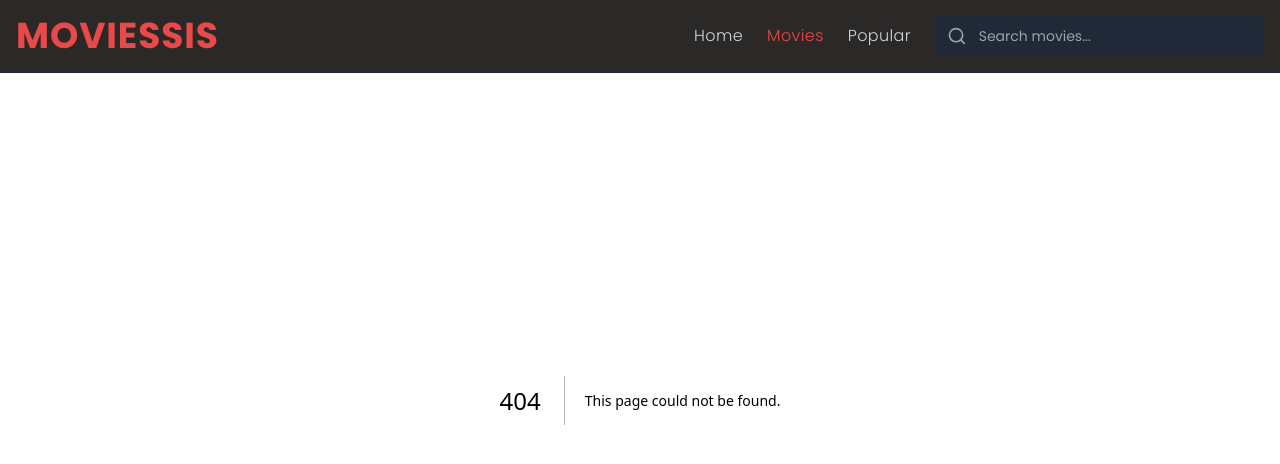
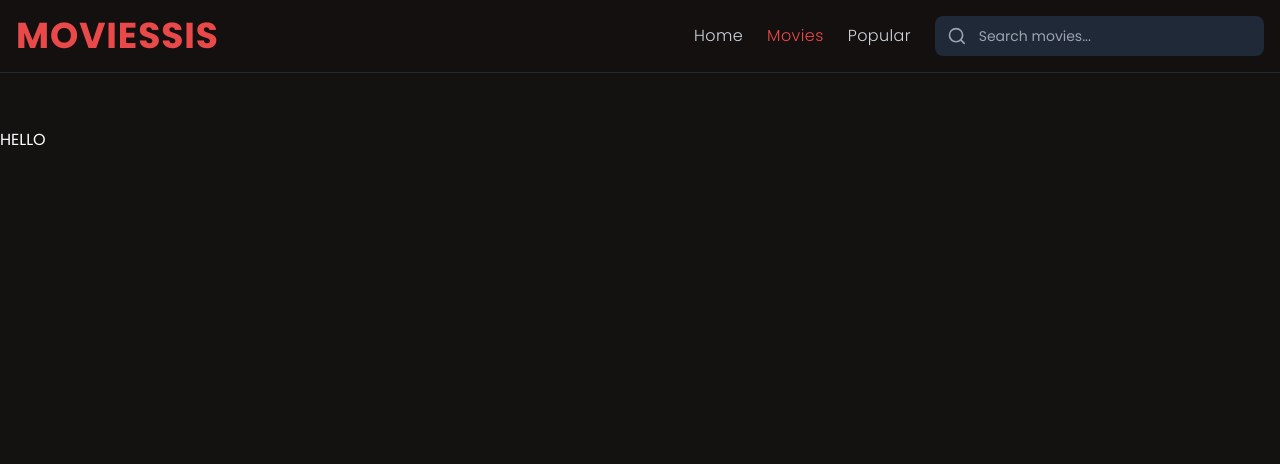
Before and after one commit to hndraphyy/MOVIESSIS, a Next.js app: page /movies in a window 1280 px wide. Before the commit this address had no page. Shown: the top 464 px of the page. Built offline with nearby package versions, Linux system fonts and the light colour scheme.

Commit message:
feat: add movies page

```diff
--- /dev/null
+++ b/src/app/movies/page.tsx
@@ -0,0 +1,11 @@
+"use client";
+
+import FilmSection from "@/components/sections/movies/FilmSection";
+
+export default function PopularPage() {
+  return (
+    <>
+      <FilmSection />
+    </>
+  );
+}
--- /dev/null
+++ b/src/components/sections/movies/FilmSection.tsx
@@ -0,0 +1,11 @@
+"use client";
+
+const FilmSection = () => {
+  return (
+    <section className="pt-32 text-white">
+      <h1>HELLO</h1>
+    </section>
+  );
+};
+
+export default FilmSection;
--- a/src/components/sections/popular/FilmSection.tsx
+++ b/src/components/sections/popular/FilmSection.tsx
@@ -13,7 +13,7 @@
   useEffect(() => {
     const fetchMovies = async () => {
       try {
-        const res = await fetch("/api/movie");
+        const res = await fetch("/api/popular");
         const data = await res.json();
         setMovies(data);
       } catch (err) {
```
Also changed, not shown: src/app/api/popular/route.ts (renamed from src/app/api/movie/route.ts).
